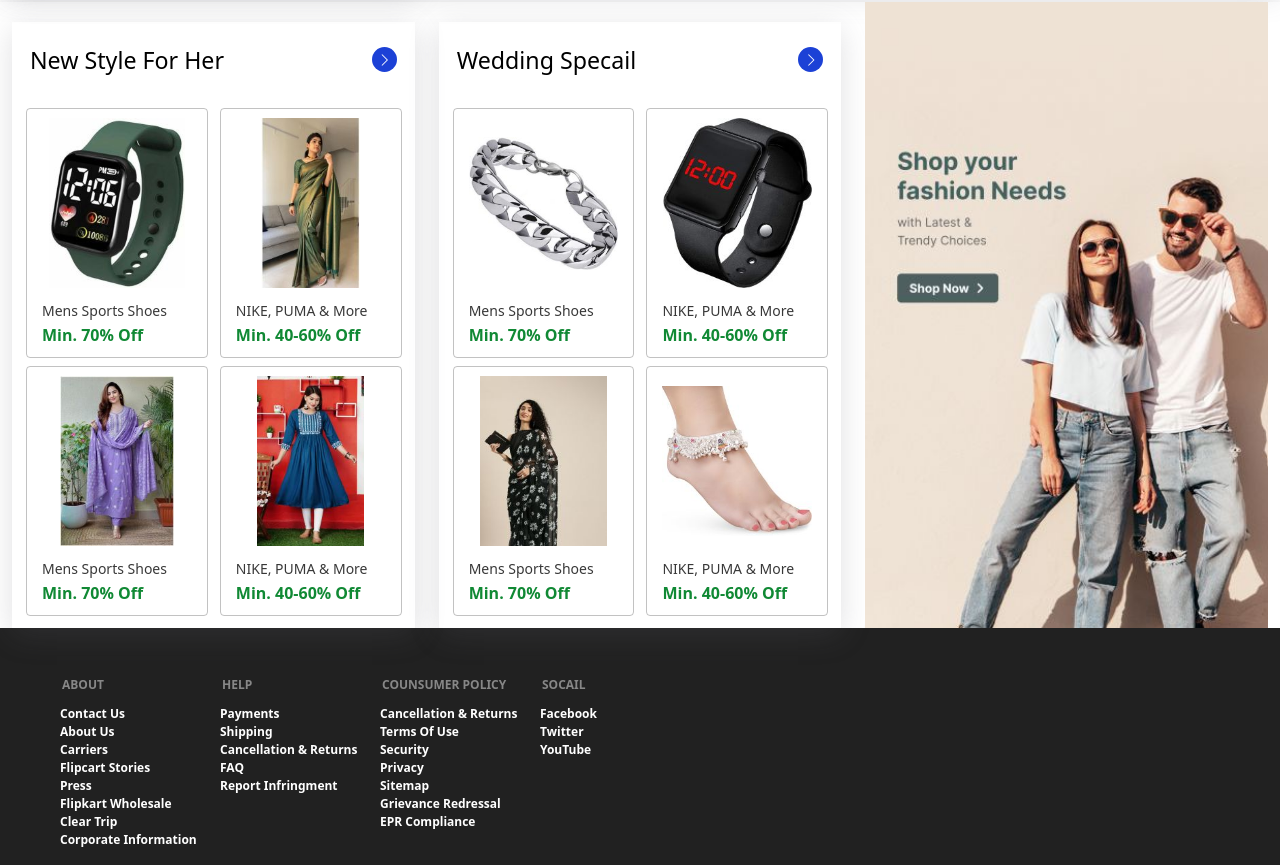
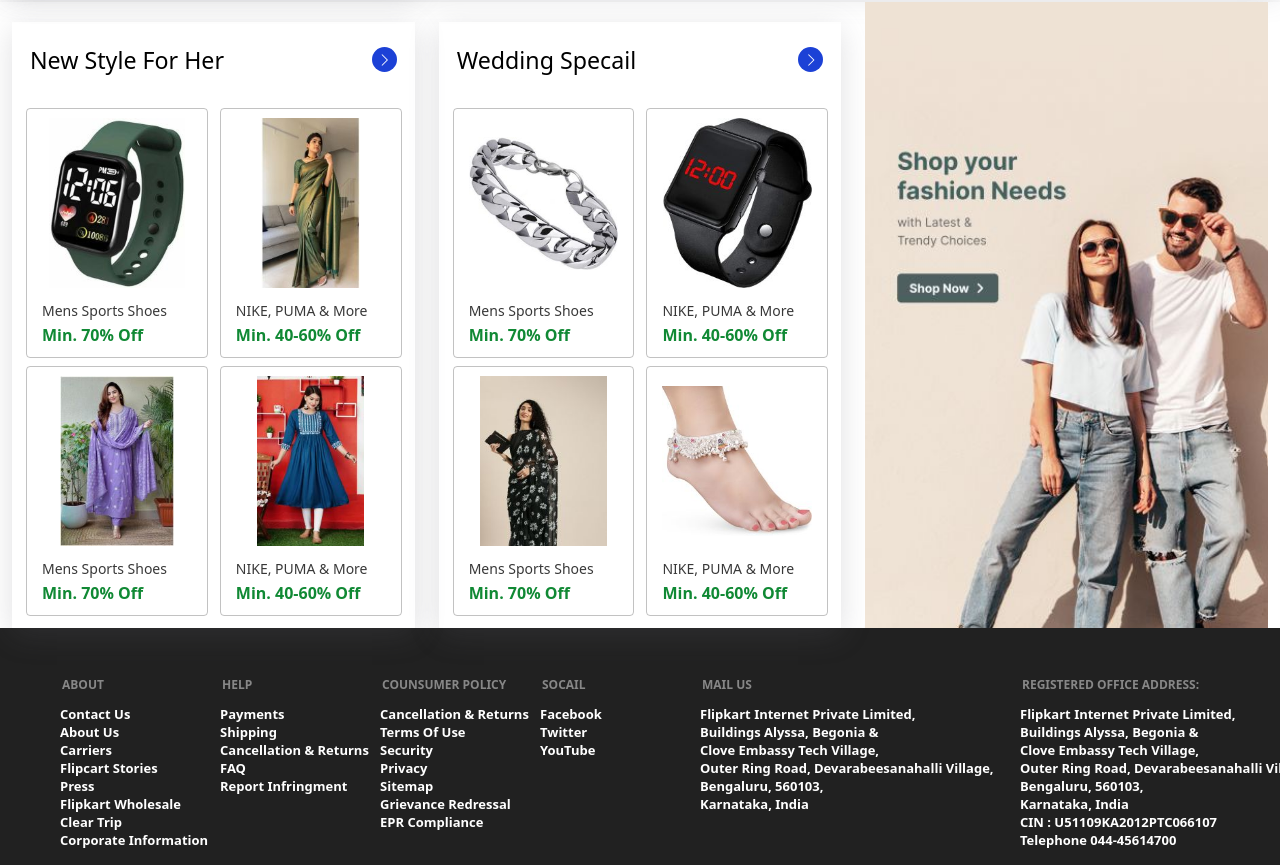
Before and after one commit to razadevloper/flipkart, a plain HTML site: page index.html in a window 1280 px wide. Shown: the part 3732-4597 px from the top of the page. Drawn offline with nearby package versions, Linux system fonts and the light colour scheme.

Commit message:
Add files via upload

```diff
--- a/css/style.css
+++ b/css/style.css
@@ -505,9 +505,9 @@ footer .ftrcntnt ul{
 
 footer .ftrcntnt ul li a {
     color: #fff;
-    font-size: 12px;
+    font-size: 13px;
     line-height: 18px;
-    font-weight: 700;
+    font-weight: 600;
     padding-bottom: 0px;
     text-wrap: nowrap;
     display: block;
--- a/index.html
+++ b/index.html
@@ -1050,6 +1050,46 @@
                         </div>
                     </div>
                 </div>
+                <div class="col-md-6">
+                    <div class="row">
+                        <div class="col-md-6">
+                            <div class="ftrside">
+                                <div class="ftrhdng">
+                                    <h6>Mail Us</h6>
+                                </div>
+                                <div class="ftrcntnt">
+                                    <ul>
+                                        <li><a href="#">Flipkart Internet Private Limited, </a></li>
+                                        <li><a href="#"> Buildings Alyssa, Begonia & </a></li>
+                                        <li><a href="#"> Clove Embassy Tech Village, </a></li>
+                                        <li><a href="#"> Outer Ring Road, Devarabeesanahalli Village, </a></li>
+                                        <li><a href="#"> Bengaluru, 560103, </a></li>
+                                        <li><a href="#"> Karnataka, India</a></li>
+                                        <!-- <li><a href="#">Clear Trip</a></li>
+                                        <li><a href="#">Corporate Information</a></li> -->
+                                    </ul>
+                                </div>
+                            </div>
+                        </div>
+                        <div class="col-md-6">
+                            <div class="ftrhdng">
+                                <h6>Registered Office Address:</h6>
+                            </div>
+                            <div class="ftrcntnt">
+                                <ul>
+                                    <li><a href="#">Flipkart Internet Private Limited, </a></li>
+                                    <li><a href="#"> Buildings Alyssa, Begonia & </a></li>
+                                    <li><a href="#"> Clove Embassy Tech Village, </a></li>
+                                    <li><a href="#"> Outer Ring Road, Devarabeesanahalli Village, </a></li>
+                                    <li><a href="#"> Bengaluru, 560103, </a></li>
+                                    <li><a href="#"> Karnataka, India </a></li>
+                                    <li><a href="#"> CIN : U51109KA2012PTC066107 </a></li>
+                                    <li><a href="tel:044-45614700">Telephone 044-45614700</a></li>
+                                </ul>
+                            </div>
+                        </div>
+                    </div>
+                </div>
             </div>
         </div>
     </footer>
```
